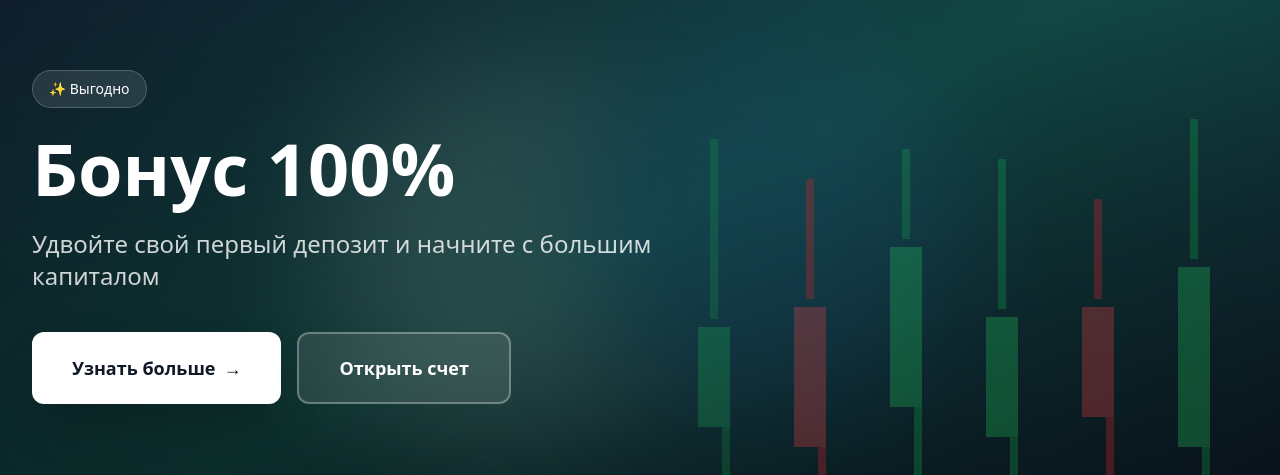
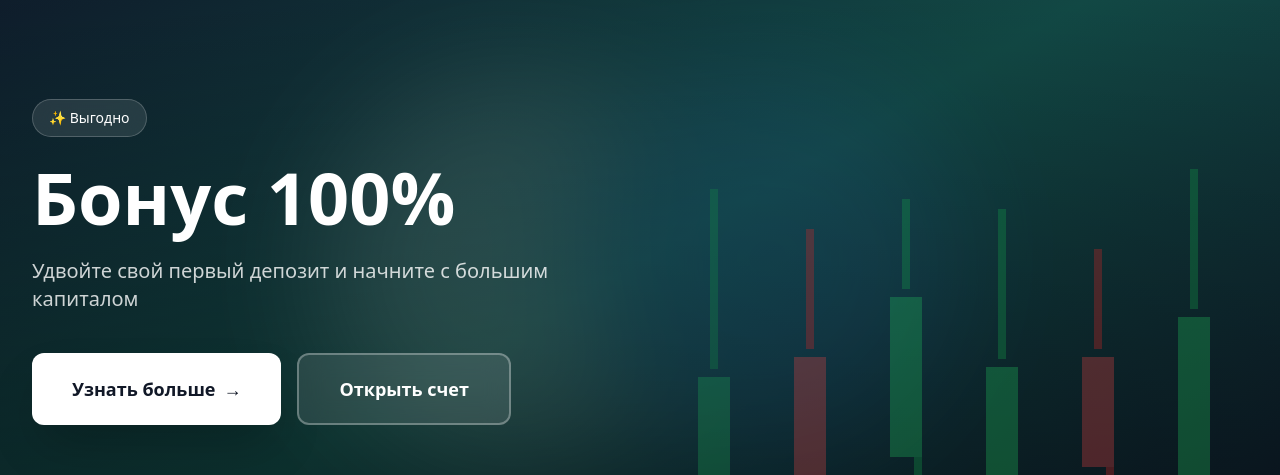
Before and after one commit to mobius1info/Wordex, a React (Vite) app: page / in a window 1280 px wide. Shown: the part 194-669 px from the top of the page. Built offline with nearby package versions, Linux system fonts and the light colour scheme; no server answers.

Commit message:
Updated App.tsx

```diff
--- a/src/App.tsx
+++ b/src/App.tsx
@@ -936,7 +936,7 @@ function App() {
         translations={translations}
       />
       <main>
-        <section className="relative h-[600px] sm:h-[700px] overflow-hidden">
+        <section className="relative h-[600px] sm:h-[700px] lg:h-[750px] overflow-hidden">
           {t.hero.slides.map((slide, index) => (
             <div
               key={index}
@@ -1146,9 +1146,9 @@ function App() {
                           <div className="text-white font-bold text-lg mb-2">Stage 3</div>
                           <div className="bg-white/20 rounded-lg p-3 mb-2">
                             <div className="text-white text-sm font-semibold">Funded!</div>
-                            <div className="text-white/80 text-xs">50/50 Split</div>
+                            <div className="text-white/80 text-xs">80/20 Split</div>
                           </div>
-                          <div className="text-white text-xs">$10,000+</div>
+                          <div className="text-white text-xs">$25,000</div>
                         </div>
                       </div>
                     </div>
@@ -1182,7 +1182,7 @@ function App() {
                     </div>
                   </div>
                 )}
-                <div className="max-w-7xl mx-auto px-4 sm:px-6 lg:px-8 w-full relative z-10">
+                <div className="max-w-7xl mx-auto px-4 sm:px-6 lg:px-8 w-full relative z-10 lg:pr-[500px]">
                   <div className="max-w-4xl text-center lg:text-left">
                     <div className="inline-block px-4 py-2 bg-white/10 backdrop-blur-md rounded-full text-white text-sm font-medium mb-6 border border-white/20">
                       ✨ {slide.badge}
@@ -1190,7 +1190,7 @@ function App() {
                     <h1 className="text-4xl sm:text-5xl lg:text-6xl xl:text-7xl font-bold text-white mb-6 leading-tight">
                       {slide.title}
                     </h1>
-                    <p className="text-lg sm:text-xl lg:text-2xl text-white/80 mb-10 max-w-2xl mx-auto lg:mx-0 leading-relaxed">
+                    <p className="text-base sm:text-lg lg:text-xl text-white/80 mb-10 max-w-xl mx-auto lg:mx-0 leading-relaxed">
                       {slide.subtitle}
                     </p>
                     <div className="flex flex-col sm:flex-row flex-wrap gap-4 justify-center lg:justify-start">
```
